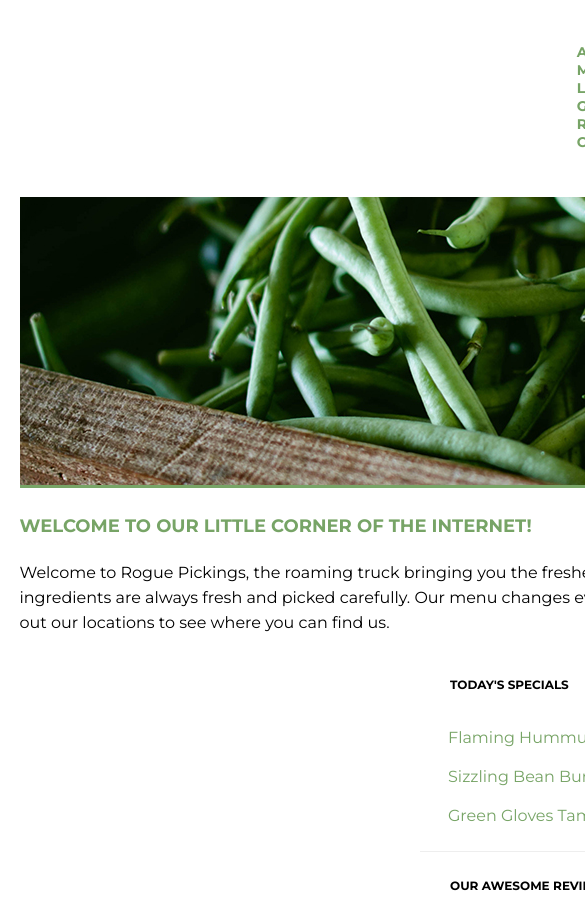
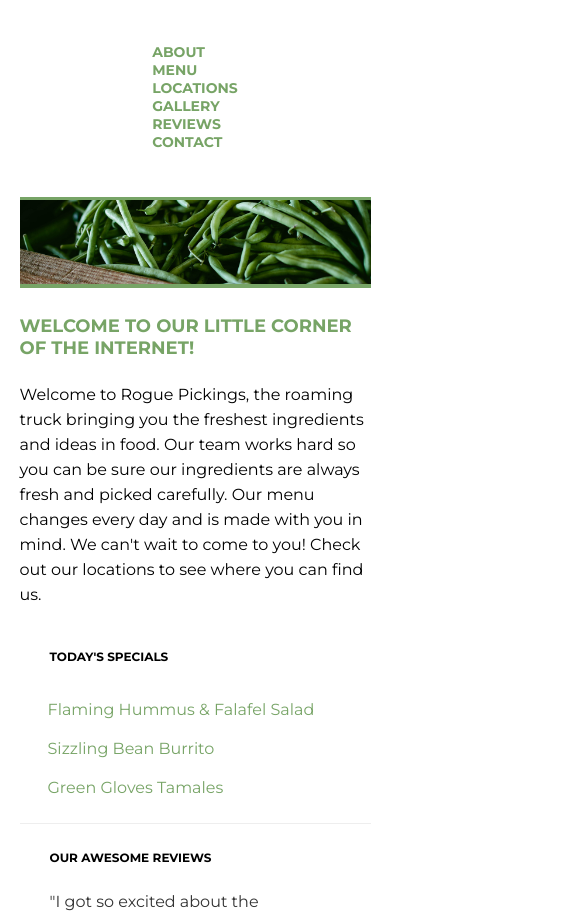
Before and after one commit to Hafziyah/rogue-pickings-responsive, a plain HTML site: page index.html in a window 390 px wide. Shown: the part 119-1034 px from the top of the page, 585 px wide, since content can reach past the window. Drawn offline with Linux system fonts and the light colour scheme; a web font is replaced by a local one.

Commit message:
Amendments to improve the mobile layout of the site

```diff
--- a/css/main.css
+++ b/css/main.css
@@ -7,17 +7,16 @@ body {
 	display: flex;
  	justify-content: center;
 	align-items: center;
-	flex-direction: column;
 }
 
 .container{
 	width: 90%;
+	max-width: 1200px;
 	margin: 0 auto;
 	display: flex;
 	align-items: center;
 	justify-content: center;
 	flex-flow: row wrap;
-	flex-direction: column;
 }
 
 h1,
@@ -48,12 +47,12 @@ p {
 }
 
 header {
-
 	margin: 0 auto;
 	display: flex;
 	align-items: center;
 	justify-content: center;
-	flex-direction: column;
+	flex-flow: column;
+
 }
 
 header h1 {
@@ -69,20 +68,19 @@ header nav {
 	padding: 46px 0;
 
 }
+
 header nav ul {
 	margin: 0;
 	padding: 0;
 
 }
+
 header nav ul li {
 	text-transform: uppercase;
 	font-weight: 700;
 	font-size: 0.875em;
 	padding: 0 10px;
 	display: flex;
-	align-content: space-between;
-	align-items: center;
-
 }
 
 header nav ul li a{
@@ -97,25 +95,17 @@ header nav ul li a{
 	align-items: center;
 	justify-content: center;
 	flex-direction: column;
-
 }
 
-.top-section{
-	flex-direction: column;
+
+.main-image img {
+	width:100%;
+	border-top: 3px solid #77a466;
+	border-bottom: 4px solid #77a466;
 }
 
-.main-image {
-		width:100%;
-}
-.main-image img {
-	border-bottom: 3px solid #77a466;
-}
+.main-title h3 {
 
-.main-title {
-
-}
-.main-title h3 {
-	text-align: left;
 	padding: 5px 0;
 	color: #77a466;
 }
@@ -129,7 +119,7 @@ header nav ul li a{
 .section-one,
 .section-two,
 .section-three {
-	width: 399px;
+	width: 100%;
 }
 
 .section-two{
@@ -146,8 +136,7 @@ header nav ul li a{
 .menu {
 	list-style: none;
 	padding: 0 1.75em;
-	justify-content: center;
-}
+	}
 .menu li {
 	padding: 0.625em 0;
 	color:#77a466;
```
Also changed, not shown: index.html (+2 -1 lines).
